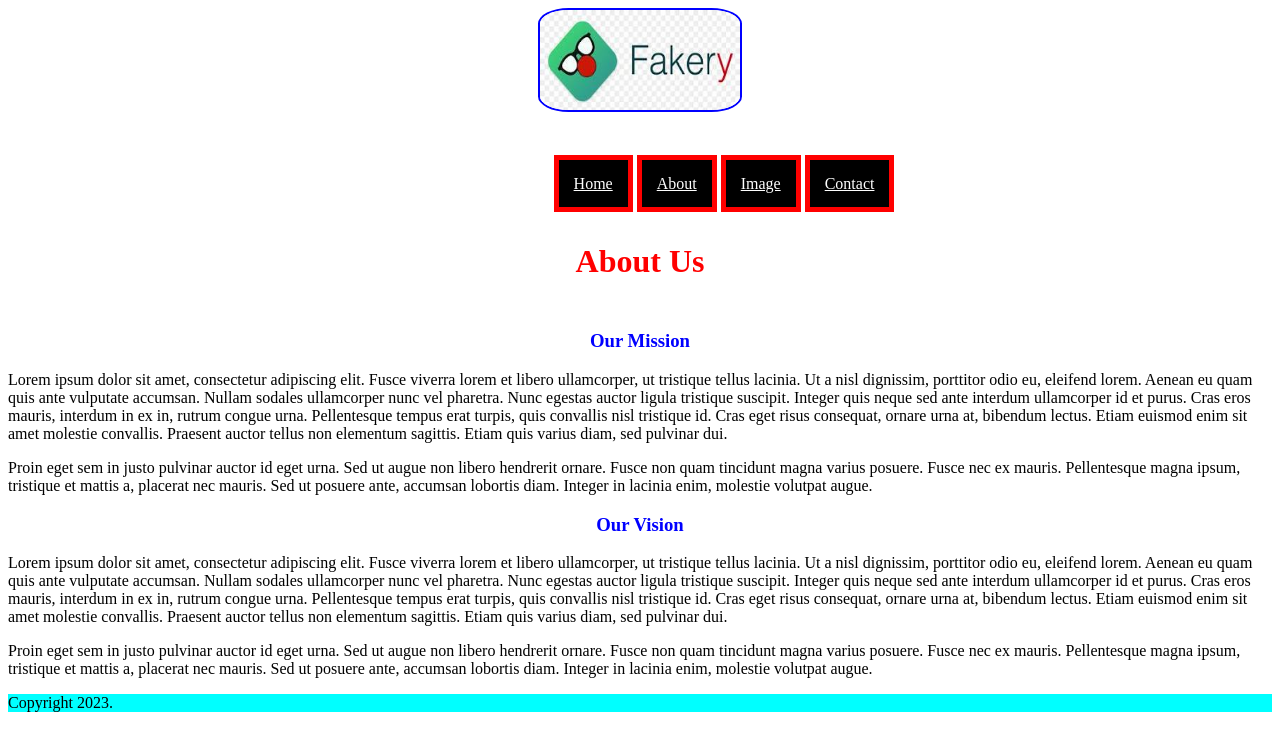
After one commit to rashiknahian/ICC-s2, a PHP site: page /about.php in a window 1280 px wide. The commit adds this page. Shown: the top 751 px of the page. Run offline with PHP 8.4, Linux system fonts and the light colour scheme.

Commit message:
About Page and Files Include done

```diff
--- /dev/null
+++ b/about.php
@@ -0,0 +1,36 @@
+<!DOCTYPE html>
+<html lang="en">
+
+<head>
+    <?php include("head.php"); ?>
+</head>
+
+<body>
+    <?php include("header.php"); ?>
+    <?php include("nav.php"); ?>
+    <div class="about">
+        <h1>About Us</h1>
+
+        <div class="mission">
+            <h3>Our Mission</h3>
+            <p>
+                Lorem ipsum dolor sit amet, consectetur adipiscing elit. Fusce viverra lorem et libero ullamcorper, ut tristique tellus lacinia. Ut a nisl dignissim, porttitor odio eu, eleifend lorem. Aenean eu quam quis ante vulputate accumsan. Nullam sodales ullamcorper nunc vel pharetra. Nunc egestas auctor ligula tristique suscipit. Integer quis neque sed ante interdum ullamcorper id et purus. Cras eros mauris, interdum in ex in, rutrum congue urna. Pellentesque tempus erat turpis, quis convallis nisl tristique id. Cras eget risus consequat, ornare urna at, bibendum lectus. Etiam euismod enim sit amet molestie convallis. Praesent auctor tellus non elementum sagittis. Etiam quis varius diam, sed pulvinar dui.
+            </p>
+            <p>
+                Proin eget sem in justo pulvinar auctor id eget urna. Sed ut augue non libero hendrerit ornare. Fusce non quam tincidunt magna varius posuere. Fusce nec ex mauris. Pellentesque magna ipsum, tristique et mattis a, placerat nec mauris. Sed ut posuere ante, accumsan lobortis diam. Integer in lacinia enim, molestie volutpat augue.
+            </p>
+        </div>
+        <div class="vision">
+            <h3>Our Vision</h3>
+            <p>
+                Lorem ipsum dolor sit amet, consectetur adipiscing elit. Fusce viverra lorem et libero ullamcorper, ut tristique tellus lacinia. Ut a nisl dignissim, porttitor odio eu, eleifend lorem. Aenean eu quam quis ante vulputate accumsan. Nullam sodales ullamcorper nunc vel pharetra. Nunc egestas auctor ligula tristique suscipit. Integer quis neque sed ante interdum ullamcorper id et purus. Cras eros mauris, interdum in ex in, rutrum congue urna. Pellentesque tempus erat turpis, quis convallis nisl tristique id. Cras eget risus consequat, ornare urna at, bibendum lectus. Etiam euismod enim sit amet molestie convallis. Praesent auctor tellus non elementum sagittis. Etiam quis varius diam, sed pulvinar dui.
+            </p>
+            <p>
+                Proin eget sem in justo pulvinar auctor id eget urna. Sed ut augue non libero hendrerit ornare. Fusce non quam tincidunt magna varius posuere. Fusce nec ex mauris. Pellentesque magna ipsum, tristique et mattis a, placerat nec mauris. Sed ut posuere ante, accumsan lobortis diam. Integer in lacinia enim, molestie volutpat augue.
+            </p>
+        </div>
+    </div>
+    <?php include("footer.php"); ?>
+</body>
+
+</html>
--- /dev/null
+++ b/footer.php
@@ -0,0 +1,3 @@
+<div class="footer">
+    <p>Copyright 2023.</p>
+</div>
--- /dev/null
+++ b/head.php
@@ -0,0 +1,3 @@
+<meta charset="UTF-8">
+    <title>My Project</title>
+    <link rel="stylesheet" href="style.css">
--- /dev/null
+++ b/header.php
@@ -0,0 +1,3 @@
+<div class="logo">
+    <img src="images.jpeg" alt="">
+</div>
--- /dev/null
+++ b/nav.php
@@ -0,0 +1,9 @@
+<div class="nav">
+    <ul>
+        <li><a href="index.php">Home</a></li>
+        <li><a href="about.php">About</a></li>
+        <li><a href="#">Image</a></li>
+        <li><a href="#">Contact</a></li>
+
+    </ul>
+</div>
--- a/style.css
+++ b/style.css
@@ -3,12 +3,15 @@
     border-radius: 15%;
     width: 200px;
     height: 100px;
+    display: block;
+    margin-left: auto;
+    margin-right: auto;
 }
 .nav ul {
-    margin-left: 15%;
+    margin-left: 40%;
     margin-top: 5%;
 }
-.nav ul li {
+.nav ul li{
     display: inline;
     padding: 15px;
     border: 5px solid red;
@@ -16,8 +19,12 @@
     color: white;
 
 }
+
+.nav ul li a{
+    color: white;
+}
 .video{
-    margin-top: 10%;
+    margin-top: 5%;
 }
 h1{
     text-align: center;
@@ -26,3 +33,19 @@ h1{
 .footer{
     background-color: aqua;
 }
+.about h1{
+    text-align: center;
+    color: red;
+    margin-top: 50px;
+    margin-bottom: 50px;
+}
+.mission h3{
+    font-weight: 800;
+    text-align: center;
+    color: blue;
+}
+.vision h3{
+    font-weight: 800;
+    text-align: center;
+    color: blue;
+}
```
Also changed, not shown: index.php (+7 -18 lines).
